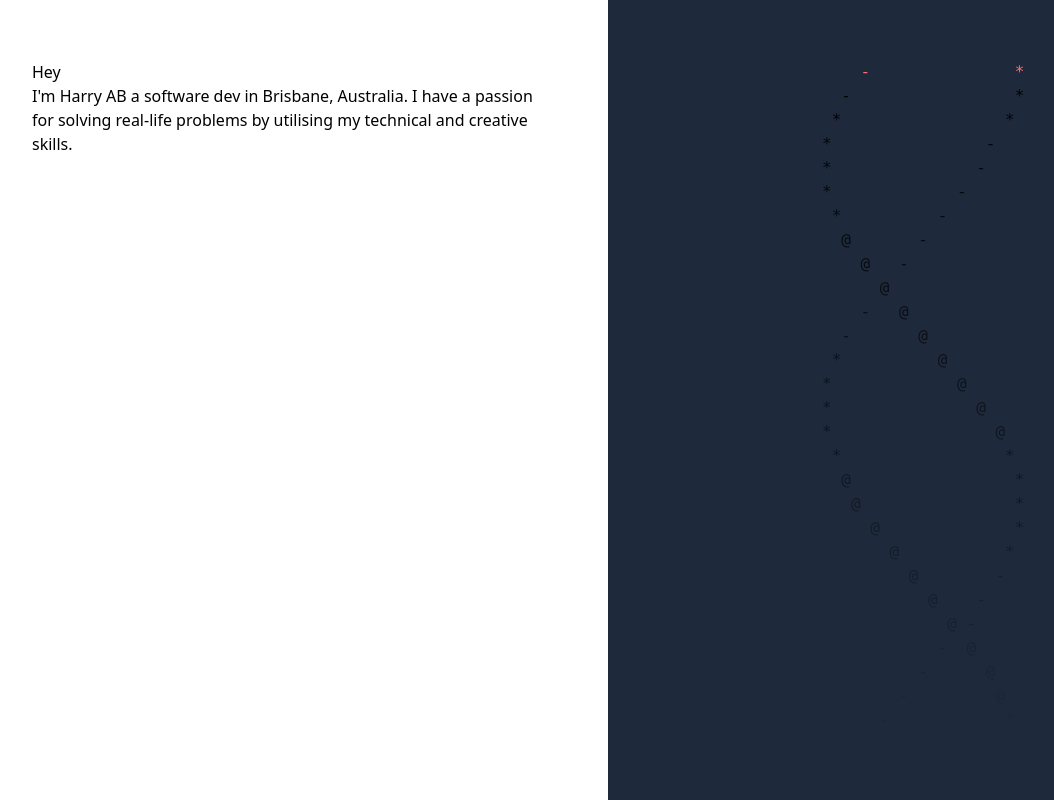
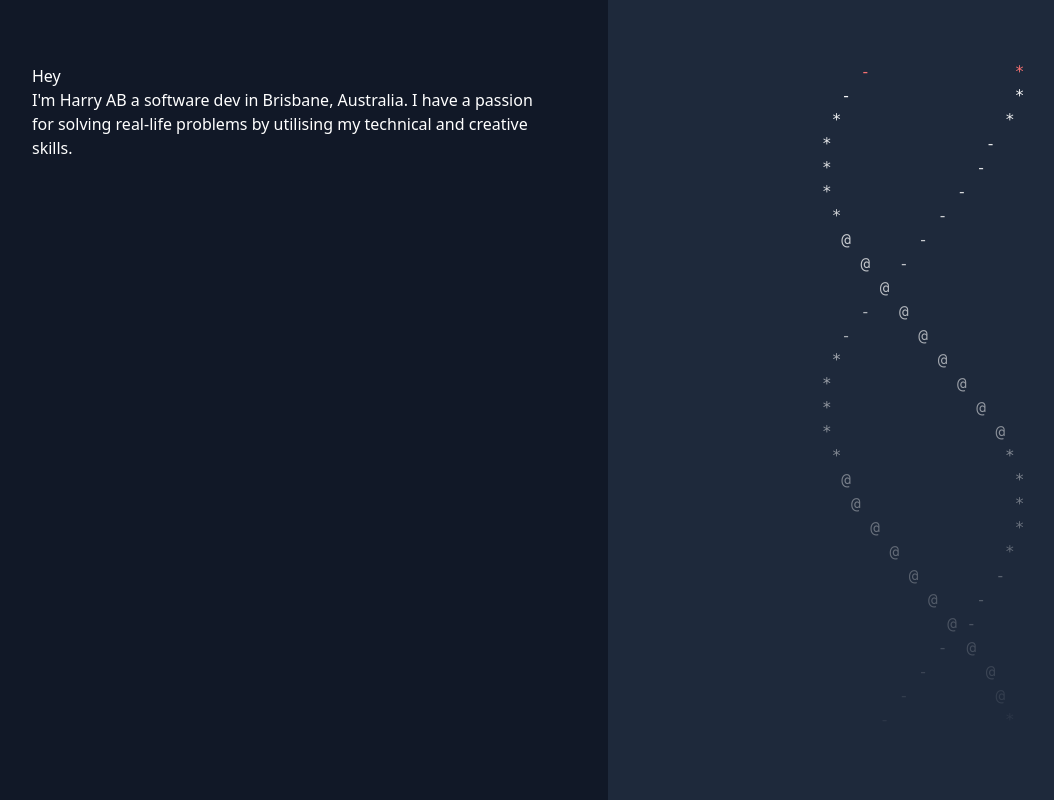
Before and after one commit to HarryHighPants/harryab, a React (Vite) app: page / in a window 1280 px wide. Shown: the whole page, without its empty margins (32-1086 px from the left). Built offline with nearby package versions, Linux system fonts and the light colour scheme.

Commit message:
Update colours

```diff
--- a/src/sections/AboutMe.tsx
+++ b/src/sections/AboutMe.tsx
@@ -1,6 +1,6 @@
 const AboutMe = () => {
   return (
-    <div className="flex-1 p-16 max-h-[100vh] -mt-1">
+    <div className="flex-1 p-16 max-h-[100vh] bg-gray-900 text-white">
       <h1>Hey</h1>
       <p>
         I'm Harry AB a software dev in Brisbane, Australia. I have a passion for
--- a/src/sections/featuredProject/components/Helix.tsx
+++ b/src/sections/featuredProject/components/Helix.tsx
@@ -39,7 +39,7 @@ const Helix = ({ showSrc }: Props) => {
       {helixLines.map((l, i) => (
         <pre
           key={i}
-          className="flex justify-center first-of-type:text-red-400"
+          className="flex justify-center first-of-type:text-red-400 text-white"
           style={{ opacity: 1 - i * maxLines * 0.001 }}
         >
           {l}
```
